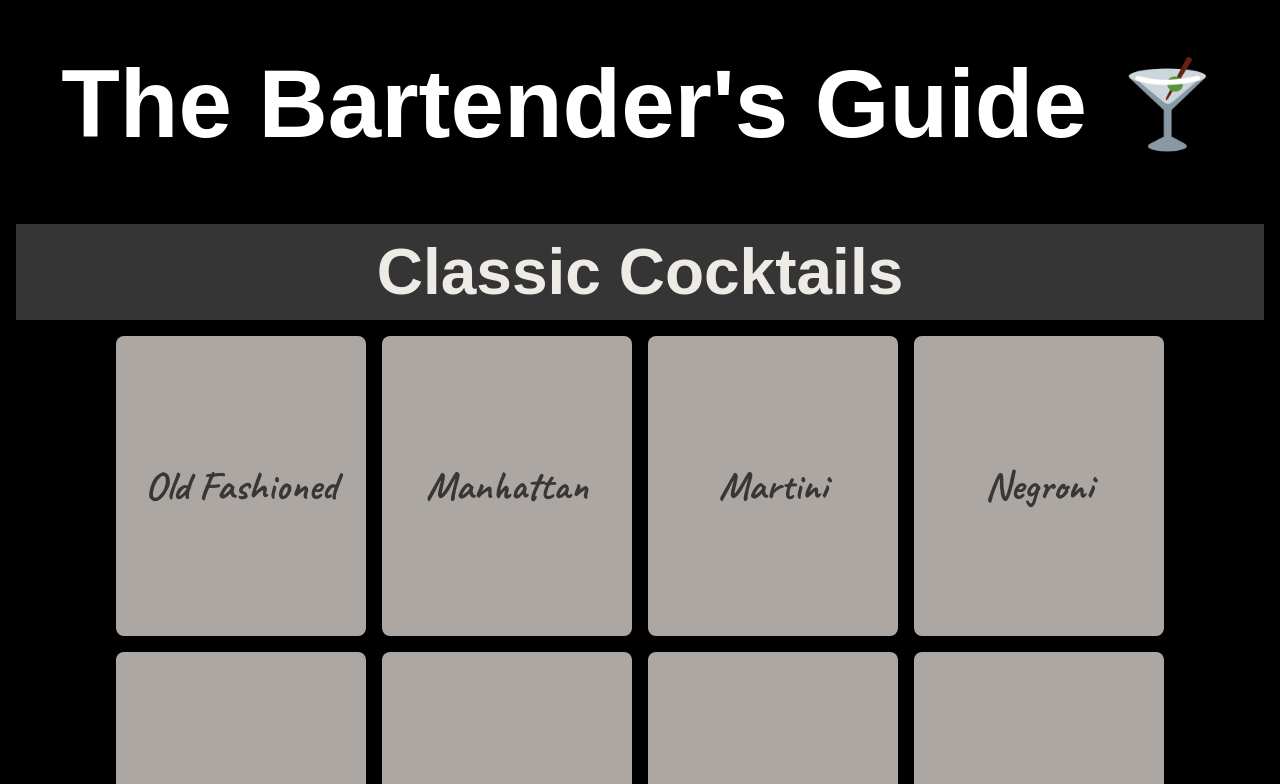
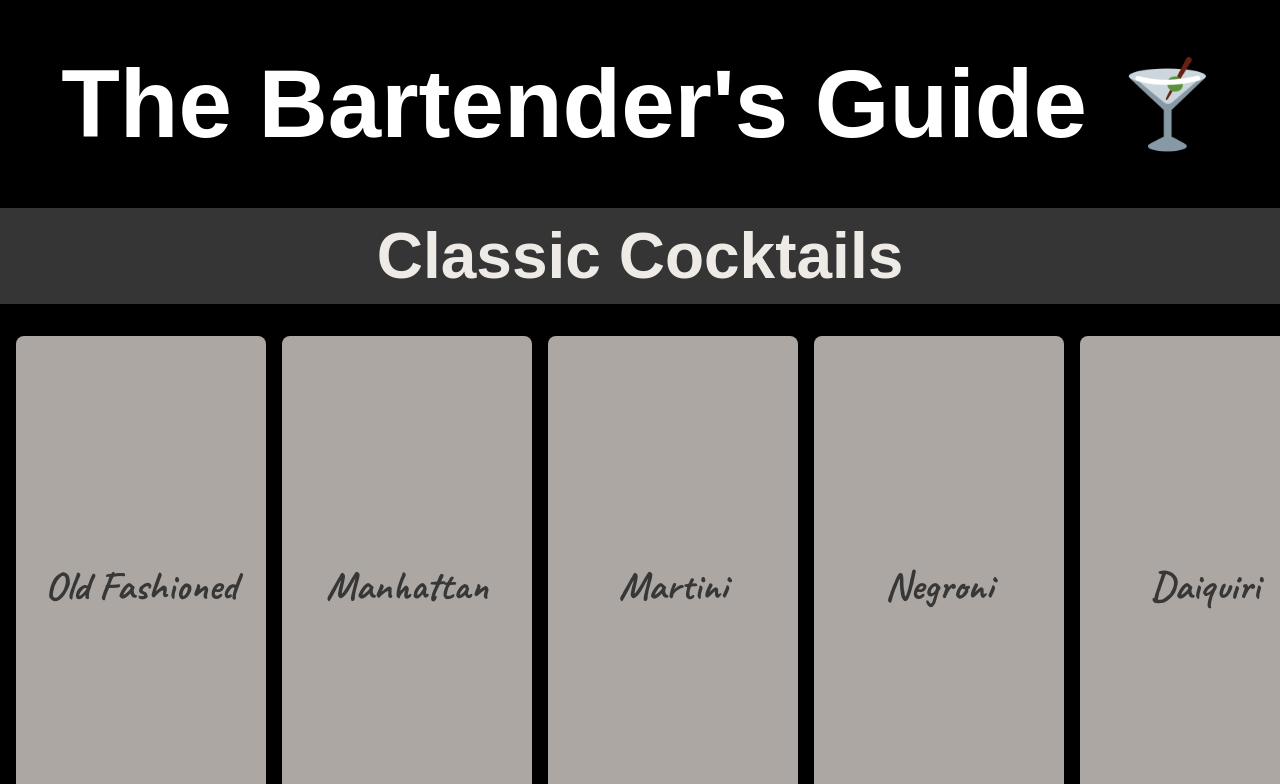
Before and after one commit to tristanhebrt/The-Bar, a React (Vite) app: page / in a window 1280 px wide. Shown: the top 784 px of the page. Built offline with nearby package versions, Linux system fonts and the light colour scheme; a web font is replaced by a local one.

Commit message:
More Info
Added a button to view detailed recipe

```diff
--- a/src/components/RecipeCardDisplay.jsx
+++ b/src/components/RecipeCardDisplay.jsx
@@ -7,45 +7,67 @@ const RecipeCardDisplay = ({ mainTitle, recipes }) => {
             <Title>{mainTitle}</Title>
             <CardContainer>
                 {recipes.map((recipe, index) => (
-                    <RecipeCard key={index} title={recipe.title} content={recipe.content} />
+                    <RecipeCard
+                        key={index}
+                        title={recipe.title}
+                        content={recipe.content}
+                        steps={recipe.steps}
+                    />
                 ))}
             </CardContainer>
         </Container>
     );
 };
 
-const RecipeCard = ({ title, content }) => {
+const RecipeCard = ({ title, content, steps }) => {
     const [flipped, setFlipped] = useState(false);
+    const [showOverlay, setShowOverlay] = useState(false);
 
-    const handleCardClick = () => {
-        setFlipped(!flipped);
+    const handleCardClick = () => setFlipped(!flipped);
+    const handleMoreClick = (e) => {
+        e.stopPropagation(); // Prevents flipping when clicking "More"
+        setShowOverlay(true);
     };
+    const handleCloseOverlay = () => setShowOverlay(false);
 
     return (
+        <>
             <Card onClick={handleCardClick} className={flipped ? "flipped" : ""}>
                 <CardInner className={flipped ? "flipped" : ""}>
                     <CardFront>
                         <h2>{title}</h2>
                     </CardFront>
-                <CardBack content={content} />
+                    <CardBack content={content} onMoreClick={handleMoreClick} />
                 </CardInner>
             </Card>
+
+            {showOverlay && (
+                <Overlay>
+                    <OverlayContent>
+                        <h2>{title} - Steps</h2>
+                        {steps.map((step, index) => (
+                            <p key={index}>{step}</p>
+                        ))}
+                        <CloseButton onClick={handleCloseOverlay}>Close</CloseButton>
+                    </OverlayContent>
+                </Overlay>
+            )}
+        </>
     );
 };
 
-// New RecipeCardBack component to properly render the ingredients
-const CardBack = ({ content }) => (
+const CardBack = ({ content, onMoreClick }) => (
     <CardBackContainer>
         {content.map((item, index) => (
-            <p key={index}>{item}</p> // Using <p> to separate each ingredient
+            <p key={index}>{item}</p>
         ))}
+        <MoreButton onClick={onMoreClick}>More</MoreButton>
     </CardBackContainer>
 );
 
 /* Styled Components */
 const Container = styled.div`
     text-align: center;
-    padding: 1rem;
     background: var(--highlight1);
     min-height: 100vh;
 `;
@@ -59,15 +81,40 @@ const Title = styled.h1`
 `;
 
 const CardContainer = styled.div`
-    display: flex;
-    flex-wrap: wrap;
-    justify-content: center;
+    display: grid;
+    grid-auto-flow: column;
+    grid-auto-columns: max-content;
+    overflow-x: auto;
+    overflow-y: hidden;
     gap: 1rem;
+    padding: 1rem;
+    scrollbar-width: thin;
+    scrollbar-color: var(--secondary) rgba(255, 255, 255, 0.2);
+
+    &::-webkit-scrollbar {
+        height: 10px;
+    }
+
+    &::-webkit-scrollbar-track {
+        background: rgba(255, 255, 255, 0.1);
+        border-radius: 10px;
+    }
+
+    &::-webkit-scrollbar-thumb {
+        background: var(--secondary);
+        border-radius: 10px;
+        border: 2px solid rgba(255, 255, 255, 0.3);
+        transition: background 0.3s ease;
+    }
+
+    &::-webkit-scrollbar-thumb:hover {
+        background: var(--primary);
+    }
 `;
 
 const Card = styled.div`
     width: 250px;
-    height: 300px;
+    height: 500px;
     perspective: 1000px;
     cursor: pointer;
 `;
@@ -108,10 +155,83 @@ const CardBackContainer = styled(CardFront)`
     font-size: 1.5rem;
     padding: 0.5rem;
     display: flex;
-    align-items: start;
+    flex-direction: column;
+    align-items: center;
+    justify-content: center;
+
     p {
         margin: 0.25rem 0;
     }
 `;
 
+/* More Button */
+const MoreButton = styled.button`
+    margin-top: 1rem;
+    padding: 5px 10px;
+    font-size: 1.5rem;
+    font-family: var(--main-font);
+    border: none;
+    background: var(--highlight3);
+    color: var(--black);
+    border-radius: 5px;
+    cursor: pointer;
+    transition: background 0.3s ease;
+
+    &:hover {
+        background: var(--secondary);
+    }
+`;
+
+/* Overlay Styles */
+const Overlay = styled.div`
+    position: fixed;
+    top: 0;
+    left: 0;
+    width: 100%;
+    height: 100%;
+    background: rgba(0, 0, 0, 0.7);
+    display: flex;
+    align-items: center;
+    justify-content: center;
+    z-index: 1000;
+`;
+
+const OverlayContent = styled.div`
+    background: var(--primary);
+    padding: 20px;
+    width: auto;
+    height: auto;
+    border-radius: 10px;
+    text-align: center;
+
+    h2 {
+        font-size: 3rem;
+        margin-bottom: 10px;
+    }
+
+    p {
+        font-size: 2rem;
+        text-align: left;
+        margin-bottom: 1rem;
+    }
+`;
+
+/* Close Button */
+const CloseButton = styled.button`
+    margin-top: 1rem;
+    padding: 5px 10px;
+    font-size: 1.5rem;
+    font-family: var(--main-font);
+    border: none;
+    background: var(--highlight3);
+    color: var(--black);
+    border-radius: 5px;
+    cursor: pointer;
+    transition: background 0.3s ease;
+
+    &:hover {
+        background: var(--secondary);
+    }
+`;
+
 export default RecipeCardDisplay;
```
Lines whose indentation alone changed are shown as unchanged.
